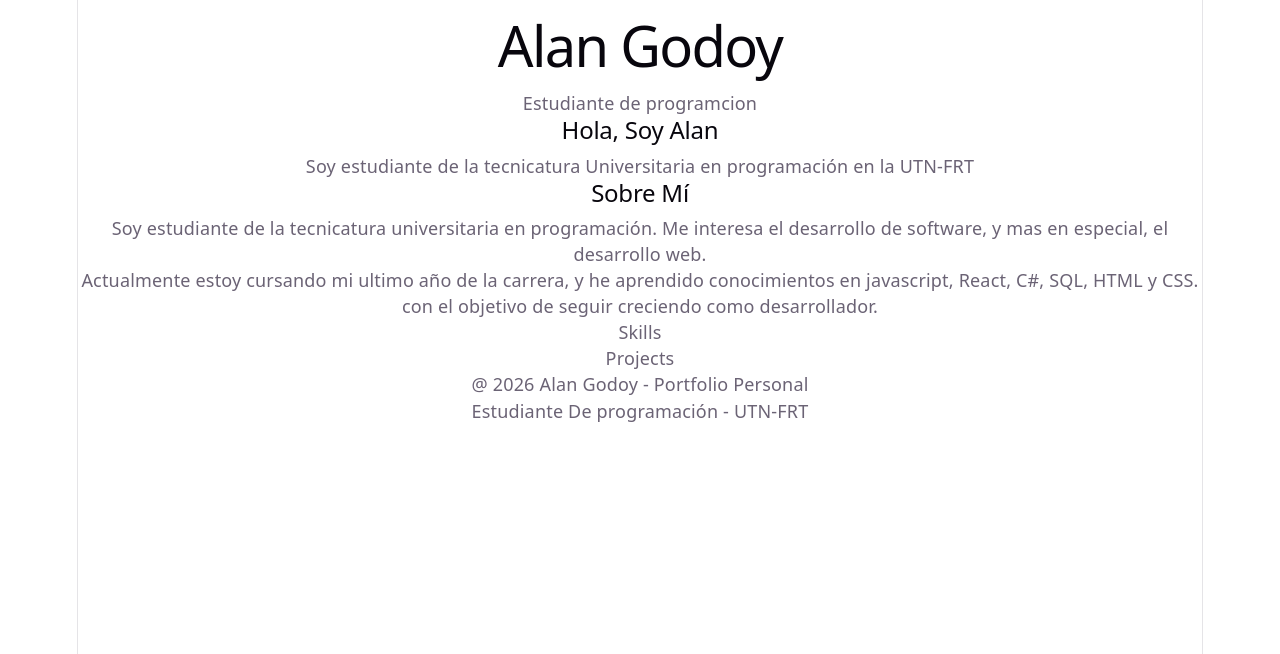
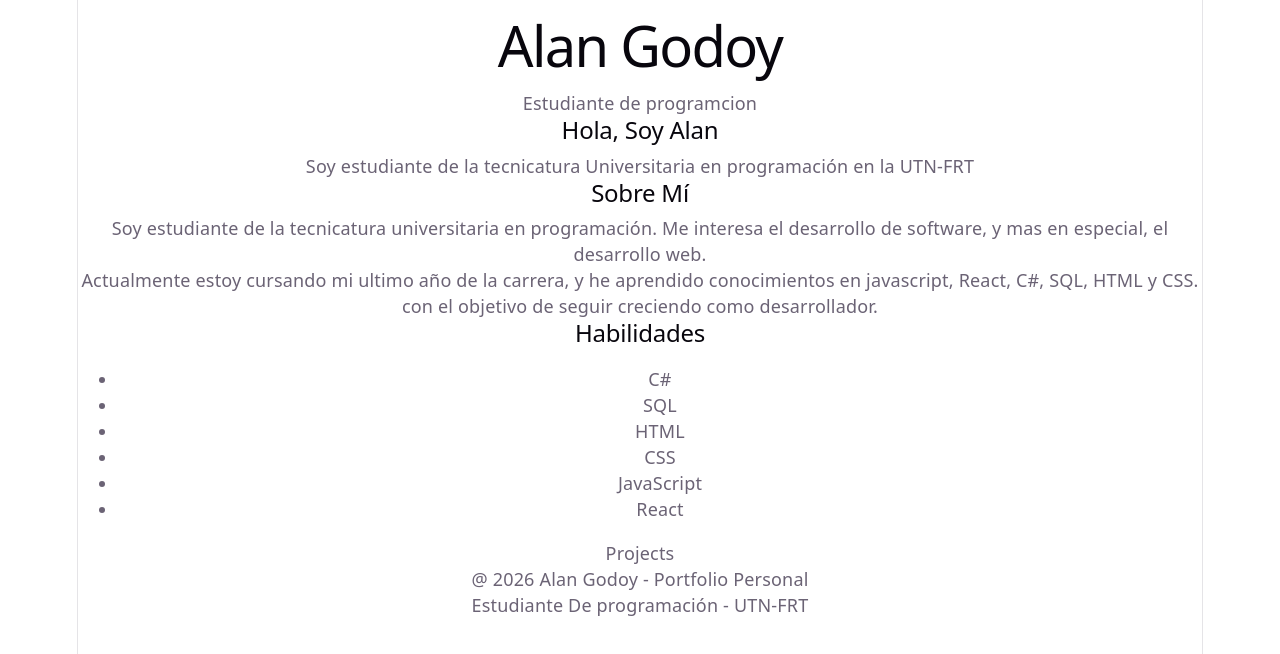
Before and after one commit to AlanG46/tp1-Portfolio-React-Alan-Godoy-C7, a React (Vite) app: page / in a window 1280 px wide. Shown: the top 654 px of the page. Built offline with nearby package versions, Linux system fonts and the light colour scheme.

Commit message:
agregar habilidades con el renderizado dinamico

```diff
--- a/src/Components/Skills.jsx
+++ b/src/Components/Skills.jsx
@@ -1,8 +1,26 @@
 import React from 'react'
 
 const Skills = () => {
+
+        const habilidades =[
+            'C#',
+            'SQL',
+            'HTML',
+            'CSS',
+            'JavaScript',
+            'React'
+        ]
+
   return (
-    <div>Skills</div>
+    <section>
+        <h2> Habilidades</h2>
+
+        <ul>
+            {habilidades.map((habilidad) => (
+            <li key={habilidad}>{habilidad}</li>
+            ))}
+        </ul>
+        </section>
   )
 }
 
```
